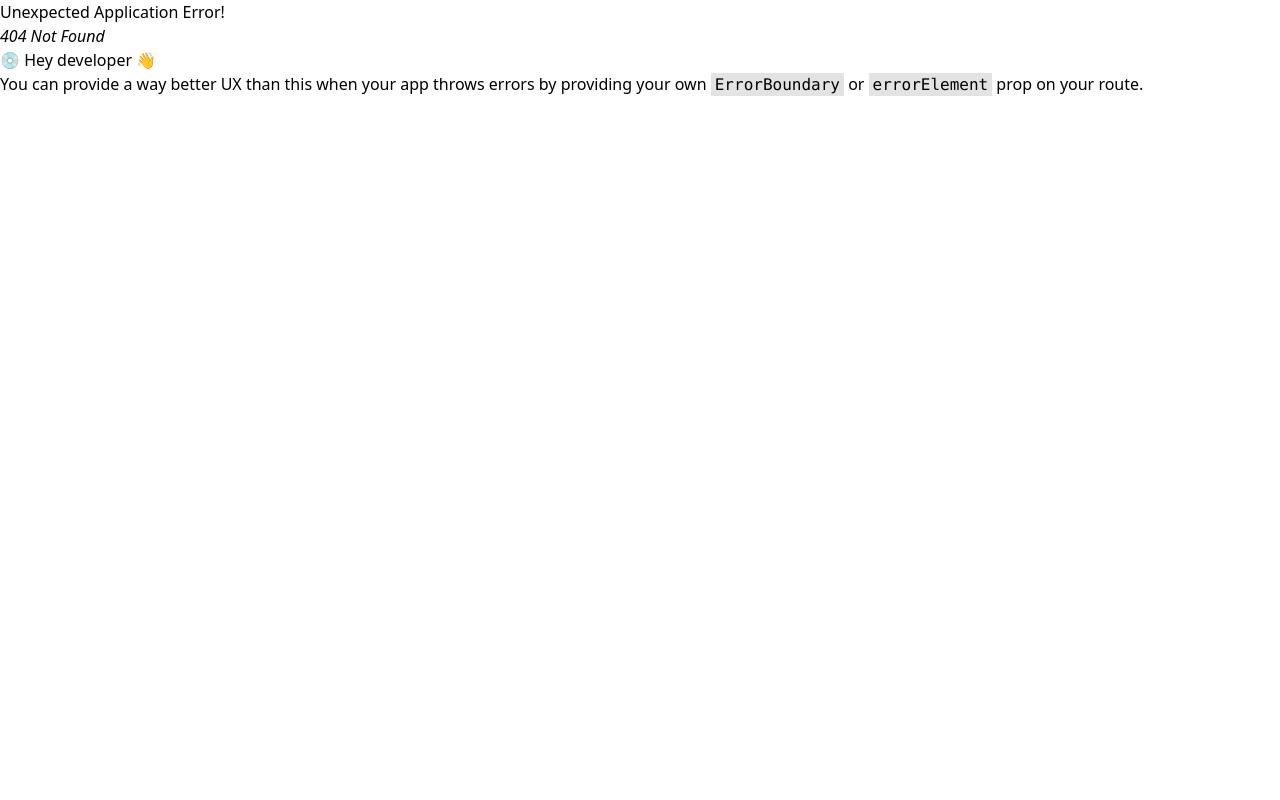
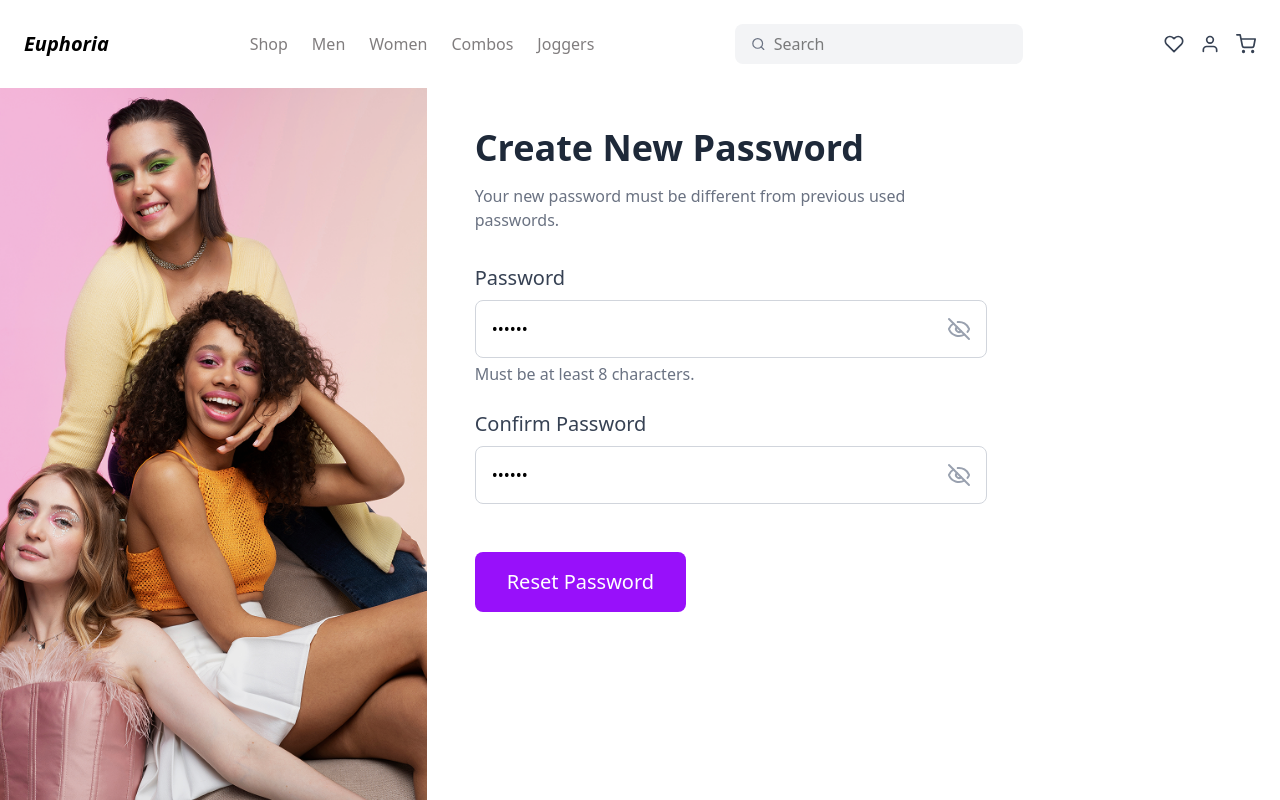
Before and after one commit to Santosh93kumar/Cloth_ecomm, a React (Vite) app: page /password in a window 1280 px wide. Before the commit this address had no page. Shown: the top 800 px of the page. Built offline with nearby package versions, Linux system fonts and the light colour scheme.

Commit message:
Reset password created and login folder created

```diff
--- a/src/App.jsx
+++ b/src/App.jsx
@@ -9,12 +9,17 @@ import ShoppingCart from './component/Page/ShoppingCart'
 import Confirmed from './component/Page/Confirmed'
 import AddressForm from './component/Page/AddressForm'
 import Errorpage from './component/Page/Errorpage'
-import Email from './component/Page/Email'
+import Email from './component/Page/login/Email'
+import SignIn from './component/Page/login/SignIn'
+import Password from './component/Page/login/Password'
+import Verification from './component/Page/login/Verification'
+import MyOrders from './component/Page/MyOrder'
 function App() {
   const router = createBrowserRouter([
     {
       path: '/',
       element: <Applayout />,
+      errorElement:<Errorpage/>,
       children: [
         {
           path: "",
@@ -41,12 +46,24 @@ function App() {
           element: <AddressForm/>,
         },
         {
-          path: "/error",
-          element: <Errorpage/>,
+          path: "/order",
+          element: <MyOrders/>,
         },
         {
           path:"/email",
           element:<Email/>,
+        },
+        {
+          path:"/signin",
+          element:<SignIn/>,
+        },
+        {
+          path:"/verify",
+          element:<Verification/>,
+        },
+        {
+          path:"/password",
+          element:<Password/>,
         }
 
       ]
--- a/src/component/Page/Verification.jsx
+++ /dev/null
@@ -1,57 +0,0 @@
-import React from 'react'
-import email2 from "../Image/email2.png"
-
-export default function Verification() {
-  return (
-    <div className="grid grid-cols-10 h-screen w-full">
-
-    <div className="hidden md:block col-span-4 bg-amber-500">
-      <img
-        src={email2}
-        alt="Friends smiling"
-        className="w-full h-screen object-cover object-center"
-      />
-    </div>
-
-
-    <div className="col-span-10 md:col-span-6 flex flex-col  px-8 md:px-16 bg-white">
-      <div className="max-w-md">
-        <h1 className="text-2xl font-semibold py-8  text-gray-800 mb-4">
-          Check Email
-        </h1>
-
-        <p className="text-gray-600 text-sm mb-2 leading-relaxed">
-          Please check your email inbox and click on the provided link to reset your
-          password. If you don't receive email,{' '}
-          <Link to="/resend" className="text-purple-600 hover:underline font-medium">
-            Click here to resend
-          </Link>
-        </p>
-
-        <div className="mt-6">
-          <Link
-            to="/login"
-            className="inline-flex items-center text-sm text-gray-500 hover:text-gray-700"
-          >
-            <svg
-              xmlns="http://www.w3.org/2000/svg"
-              className="h-3 w-3 mr-1"
-              fill="none"
-              viewBox="0 0 24 24"
-              stroke="currentColor"
-            >
-              <path
-                strokeLinecap="round"
-                strokeLinejoin="round"
-                strokeWidth={2}
-                d="M15 19l-7-7 7-7"
-              />
-            </svg>
-            Back to Login
-          </Link>
-        </div>
-      </div>
-    </div>
-  </div>
-  )
-}
--- a/src/component/Page/Email.jsx
+++ b/src/component/Page/login/Email.jsx
@@ -1,22 +1,22 @@
 import React from 'react';
 import { Link } from 'react-router-dom';
-import email from "../Image/email1.png";
+import email from "../../Image/email1.png";
 
 export default function Email() {
   return (
-    <div className="grid grid-cols-10 h-screen w-full">
+    <div className="flex flex-col md:flex-row h-screen">
+            {/* Left Section - Image */}
+            <div className="hidden md:block md:w-1/3 bg-contain bg-center bg-no-repeat">
+                <img
+                    src={email}
+                    className="h-full w-full object-left object-scale-down"
+                    alt="Background"
+                />
+            </div>
 
-      <div className="hidden md:block col-span-4 bg-amber-500">
-        <img
-          src={email}
-          alt="Friends smiling"
-          className="w-full h-screen object-cover object-center"
-        />
-      </div>
-
-
-      <div className="col-span-10 md:col-span-6 flex flex-col  px-8 md:px-16 bg-white">
-        <div className="max-w-md">
+            {/* Right Section - Sign-in Form */}
+            <div className="w-full md:w-2/3 flex h-full flex-col  px-6 md:px-12 py-15 ">
+        <div className="max-w-md w-full">
           <h1 className="text-2xl font-semibold py-8  text-gray-800 mb-4">
             Check Email
           </h1>
--- /dev/null
+++ b/src/component/Page/login/Password.jsx
@@ -0,0 +1,121 @@
+import React, { useState } from 'react';
+import { EyeOff, Eye } from 'lucide-react';
+import pass from "../../Image/password.png";
+
+
+const Password = () => {
+  const [password, setPassword] = useState('123456');
+  const [confirmPassword, setConfirmPassword] = useState('123456');
+  const [passwordsMatch, setPasswordsMatch] = useState(true);
+  const [showPassword, setShowPassword] = useState(false);
+  const [showConfirmPassword, setShowConfirmPassword] = useState(false);
+
+  const handlePasswordChange = (e) => {
+    setPassword(e.target.value);
+    checkPasswordsMatch(e.target.value, confirmPassword);
+  };
+
+  const handleConfirmPasswordChange = (e) => {
+    setConfirmPassword(e.target.value);
+    checkPasswordsMatch(password, e.target.value);
+  };
+
+  const checkPasswordsMatch = (pass, confirmPass) => {
+    setPasswordsMatch(pass === confirmPass);
+  };
+
+  const togglePasswordVisibility = () => {
+    setShowPassword(!showPassword);
+  };
+
+  const toggleConfirmPasswordVisibility = () => {
+    setShowConfirmPassword(!showConfirmPassword);
+  };
+
+  return (
+    <>
+
+    <div className="flex flex-col md:flex-row h-screen">
+
+      <div className="hidden md:block md:w-1/3 bg-contain bg-center bg-no-repeat">
+        <img
+          src={pass}
+          className="h-full w-full object-cover"
+          alt="Background"
+        />
+      </div>
+
+
+      <div className="w-full md:w-2/3 flex h-full flex-col bg-white px-6 md:px-12 py-10">
+        <div className="max-w-lg">
+          <h1 className="text-4xl font-bold text-gray-800 mb-4">Create New Password</h1>
+          <p className="text-gray-500 mb-8">Your new password must be different from previous used passwords.</p>
+
+          <div className="mb-1">
+            <label htmlFor="password" className="block text-gray-700 text-xl mb-2">
+              Password
+            </label>
+            <div className="relative">
+              <input
+                type={showPassword ? "text" : "password"}
+                id="password"
+                className="w-full px-4 py-4 border border-gray-300 rounded-lg focus:outline-none"
+                value={password}
+                onChange={handlePasswordChange}
+              />
+              <button
+                type="button"
+                onClick={togglePasswordVisibility}
+                className="absolute right-4 top-1/2 transform -translate-y-1/2 text-gray-400 cursor-pointer"
+              >
+                {showPassword ?
+                  <Eye size={24} /> :
+                  <EyeOff size={24} />
+                }
+              </button>
+            </div>
+          </div>
+          <p className="text-gray-500 mb-6">Must be at least 8 characters.</p>
+
+          <div className="mb-2">
+            <label htmlFor="confirmPassword" className="block text-gray-700 text-xl mb-2">
+              Confirm Password
+            </label>
+            <div className="relative">
+              <input
+                type={showConfirmPassword ? "text" : "password"}
+                id="confirmPassword"
+                className="w-full px-4 py-4 border border-gray-300 rounded-lg focus:outline-none"
+                value={confirmPassword}
+                onChange={handleConfirmPasswordChange}
+              />
+              <button
+                type="button"
+                onClick={toggleConfirmPasswordVisibility}
+                className="absolute right-4 top-1/2 transform -translate-y-1/2 text-gray-400 cursor-pointer"
+              >
+                {showConfirmPassword ?
+                  <Eye size={24} /> :
+                  <EyeOff size={24} />
+                }
+              </button>
+            </div>
+          </div>
+
+          {!passwordsMatch && (
+            <p className="text-red-600 mb-8">New password and confirm new password do not match</p>
+          )}
+
+          <div className="mt-12">
+            <button className="bg-purple-600 hover:bg-purple-700 text-white font-medium py-4 px-8 rounded-lg text-xl transition duration-200">
+              Reset Password
+            </button>
+          </div>
+        </div>
+      </div>
+    </div>
+    </>
+  );
+};
+
+export default Password;
--- /dev/null
+++ b/src/component/Page/login/Verification.jsx
@@ -0,0 +1,49 @@
+import React from 'react'
+import email2 from "../../Image/email2.png"
+import { useState } from 'react';
+
+
+export default function Verification() {
+  const [code, setCode] = useState('0757');
+
+  const handleChange = (e) => {
+    setCode(e.target.value);
+  };
+  return (
+    <div className="flex flex-col md:flex-row h-screen">
+
+                <div className="hidden md:block md:w-1/3 bg-contain bg-center bg-no-repeat">
+                    <img
+                        src={email2}
+                        className="h-full w-full object-left object-scale-down"
+                        alt="Background"
+                    />
+                </div>
+
+
+                <div className="w-full md:w-2/3 flex h-full flex-col  px-6 md:px-12 py-15 ">
+                <div className="max-w-md p-6">
+      <h1 className="text-3xl font-bold text-gray-800 mb-2">Verification</h1>
+      <p className="text-gray-600 mb-6">Verify your code.</p>
+
+      <div className="mb-4">
+        <label htmlFor="verificationCode" className="block text-gray-700 mb-2">
+          Verification Code
+        </label>
+        <input
+          type="text"
+          id="verificationCode"
+          className="w-full px-4 py-2 border border-gray-300 rounded focus:outline-none focus:border-purple-500"
+          value={code}
+          onChange={handleChange}
+        />
+      </div>
+
+      <button className="bg-purple-500 hover:bg-purple-600 text-white font-medium py-3 px-6 rounded transition duration-200">
+        Verify Code
+      </button>
+    </div>
+          </div>
+  </div>
+  )
+}
```
Also changed, not shown: src/component/Page/login/Navbar.jsx (renamed from src/component/Page/Navbar.jsx), src/component/Page/login/SignIn.jsx (renamed from src/component/Page/SignIn.jsx), src/component/Page/login/SignUp.jsx (renamed from src/component/Page/SignUp.jsx).
